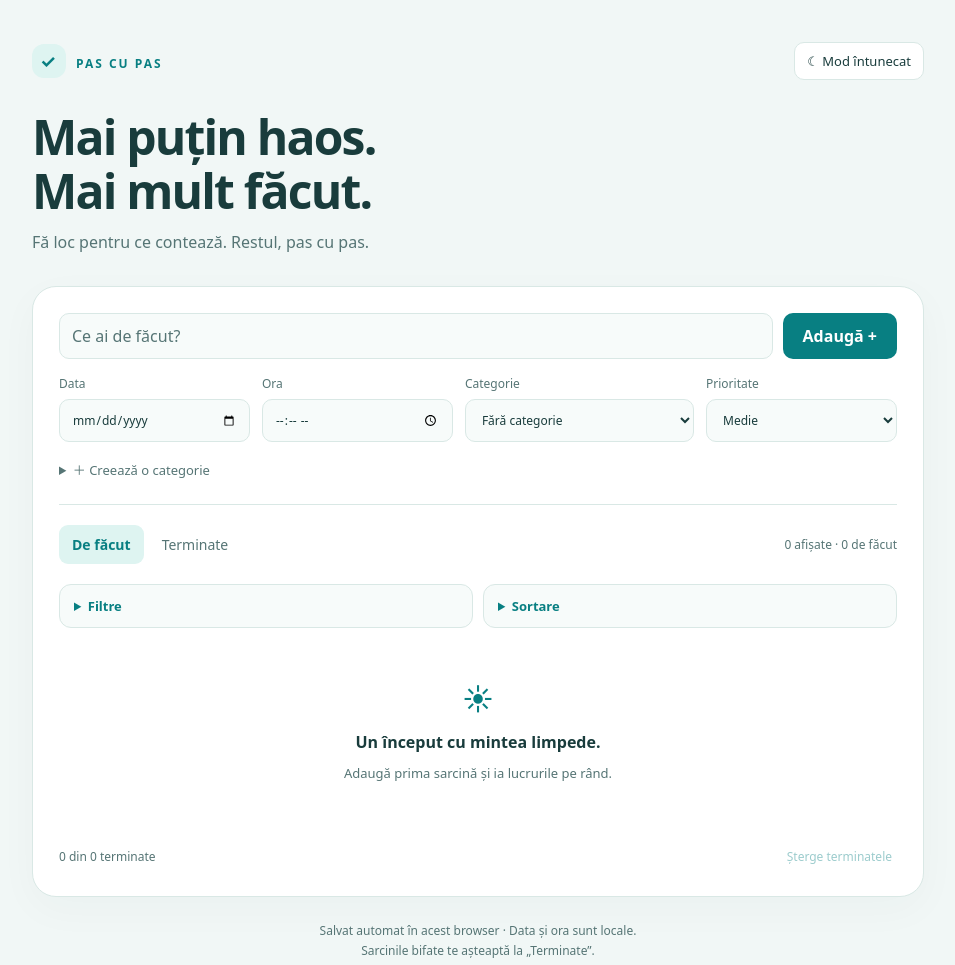
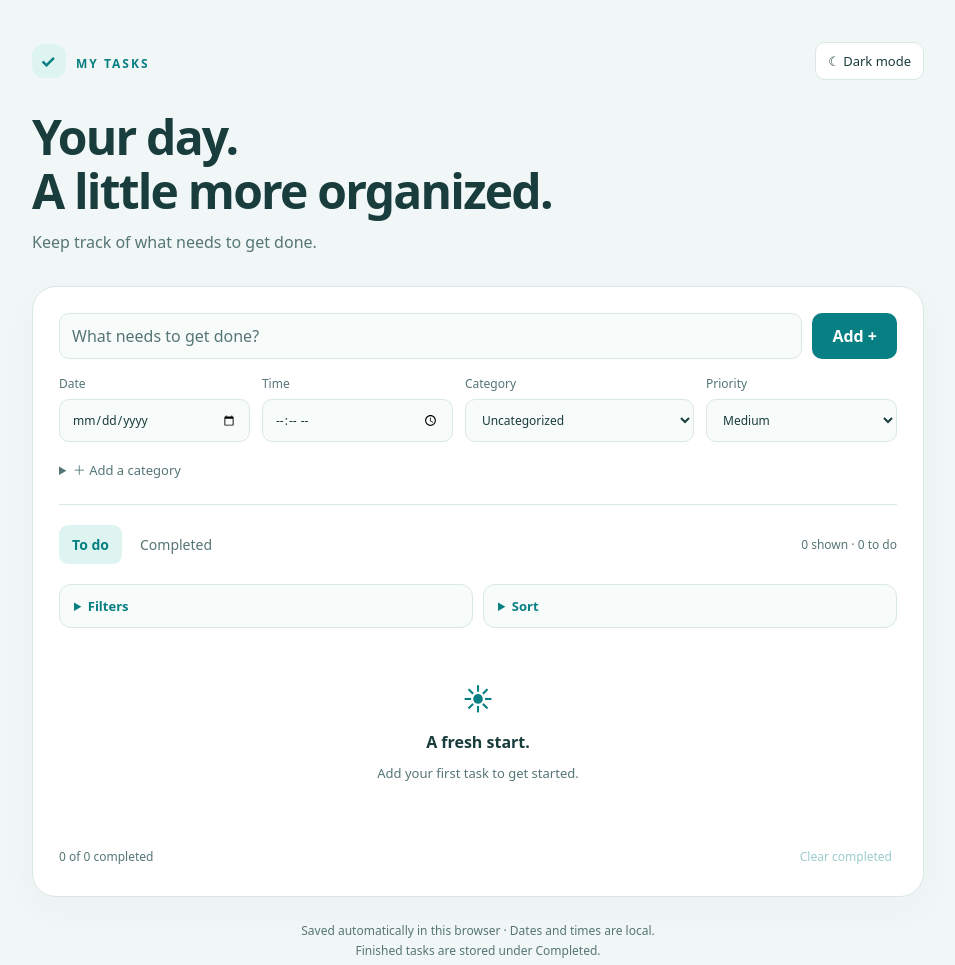
Before and after one commit to alexandr3i/test-chat, a website: page index.html in a window 1280 px wide. Shown: the whole page, without its empty margins (162-1117 px from the left). Drawn offline with Linux system fonts and the light colour scheme.

Commit message:
Switch app interface and messages to English

```diff
--- a/index.html
+++ b/index.html
@@ -1,8 +1,8 @@
 <!doctype html>
-<html lang="ro">
+<html lang="en">
 <head>
 <meta charset="utf-8"><meta name="viewport" content="width=device-width, initial-scale=1">
-<title>Lista mea — Pas cu pas</title>
+<title>My Tasks</title>
 <style>
 :root{color-scheme:light;--bg:#f1f7f6;--panel:#fff;--field:#f7fbfa;--text:#193c3c;--muted:#567575;--border:#d9e8e5;--accent:#087f82;--soft:#def4f1;--danger:#a53143;--shadow:#143f3a08;font-family:system-ui,-apple-system,BlinkMacSystemFont,"Segoe UI",sans-serif;background:var(--bg);color:var(--text)}
 :root[data-theme=dark]{color-scheme:dark;--bg:#101e23;--panel:#182a30;--field:#12242a;--text:#e3f4f1;--muted:#a0bfbd;--border:#30494e;--accent:#66ded3;--soft:#233f43;--danger:#ffacb7;--shadow:#0002}
@@ -12,49 +12,49 @@
 </head>
 <body>
 <main>
-<div class="top"><div class="brand"><span aria-hidden="true">✓</span>Pas cu pas</div><button id="theme-toggle" class="quiet" type="button" aria-pressed="false">☾ Mod întunecat</button></div>
-<header><h1>Mai puțin haos.<br>Mai mult făcut.</h1><p>Fă loc pentru ce contează. Restul, pas cu pas.</p></header>
-<section class="card" aria-label="Lista de sarcini">
+<div class="top"><div class="brand"><span aria-hidden="true">✓</span>My Tasks</div><button id="theme-toggle" class="quiet" type="button" aria-pressed="false">☾ Dark mode</button></div>
+<header><h1>Your day.<br>A little more organized.</h1><p>Keep track of what needs to get done.</p></header>
+<section class="card" aria-label="Task list">
 <form id="add-form">
-<div class="entry"><input id="task" type="text" maxlength="300" placeholder="Ce ai de făcut?" aria-label="Sarcină nouă" required autocomplete="off"><button class="primary" type="submit">Adaugă +</button></div>
+<div class="entry"><input id="task" type="text" maxlength="300" placeholder="What needs to get done?" aria-label="New task" required autocomplete="off"><button class="primary" type="submit">Add +</button></div>
 <div class="options">
-<label class="field">Data<input id="task-date" type="date"></label>
-<label class="field">Ora<input id="task-time" type="time"></label>
-<label class="field">Categorie<select id="task-category"><option value="">Fără categorie</option></select></label>
-<label class="field">Prioritate<select id="task-priority"><option value="medium">Medie</option><option value="high">Ridicată</option><option value="low">Scăzută</option></select></label>
+<label class="field">Date<input id="task-date" type="date"></label>
+<label class="field">Time<input id="task-time" type="time"></label>
+<label class="field">Category<select id="task-category"><option value="">Uncategorized</option></select></label>
+<label class="field">Priority<select id="task-priority"><option value="medium">Medium</option><option value="high">High</option><option value="low">Low</option></select></label>
 </div>
 </form>
-<details class="category-manager"><summary>＋ Creează o categorie</summary><form id="category-form" class="category-entry"><input id="new-category" type="text" maxlength="60" placeholder="Ex. Personal, Muncă…" aria-label="Numele categoriei" required autocomplete="off"><button type="submit" class="quiet">Creează</button></form><p id="category-feedback" role="status"></p></details>
-<div class="toolbar"><div class="tabs" aria-label="Starea sarcinilor"><button type="button" data-status="active" aria-pressed="true">De făcut</button><button type="button" data-status="done" aria-pressed="false">Terminate</button></div><span id="count" role="status"></span></div>
-<div class="list-controls" aria-label="Filtre și sortare">
-<details id="filters-panel" class="control-panel"><summary>Filtre<span id="filter-summary" class="filter-summary"></span></summary><div class="panel-content">
+<details class="category-manager"><summary>＋ Add a category</summary><form id="category-form" class="category-entry"><input id="new-category" type="text" maxlength="60" placeholder="e.g. Personal, Work…" aria-label="Category name" required autocomplete="off"><button type="submit" class="quiet">Create</button></form><p id="category-feedback" role="status"></p></details>
+<div class="toolbar"><div class="tabs" aria-label="Task status"><button type="button" data-status="active" aria-pressed="true">To do</button><button type="button" data-status="done" aria-pressed="false">Completed</button></div><span id="count" role="status"></span></div>
+<div class="list-controls" aria-label="Filters and sorting">
+<details id="filters-panel" class="control-panel"><summary>Filters<span id="filter-summary" class="filter-summary"></span></summary><div class="panel-content">
 <div class="filter-grid">
-<label class="field">Categorie<select id="filter-category"><option value="all">Toate categoriile</option><option value="none">Fără categorie</option></select></label>
-<label class="field">Prioritate<select id="filter-priority"><option value="all">Toate prioritățile</option><option value="high">Ridicată</option><option value="medium">Medie</option><option value="low">Scăzută</option></select></label>
-<label class="field">Din data<input id="date-from" type="date"></label>
-<label class="field">Până în data<input id="date-to" type="date"></label>
-<label class="field">De la ora<input id="time-from" type="time"></label>
-<label class="field">Până la ora<input id="time-to" type="time"></label>
+<label class="field">Category<select id="filter-category"><option value="all">All categories</option><option value="none">Uncategorized</option></select></label>
+<label class="field">Priority<select id="filter-priority"><option value="all">All priorities</option><option value="high">High</option><option value="medium">Medium</option><option value="low">Low</option></select></label>
+<label class="field">From date<input id="date-from" type="date"></label>
+<label class="field">To date<input id="date-to" type="date"></label>
+<label class="field">From time<input id="time-from" type="time"></label>
+<label class="field">To time<input id="time-to" type="time"></label>
 </div>
-<button id="reset-filters" class="reset" type="button">Resetează filtrele</button>
-<p id="range-hint" class="range-hint" role="status" hidden>Începutul intervalului trebuie să fie înaintea sfârșitului.</p>
+<button id="reset-filters" class="reset" type="button">Reset filters</button>
+<p id="range-hint" class="range-hint" role="status" hidden>The start of the range must be before the end.</p>
 </div></details>
-<details id="sort-panel" class="control-panel"><summary>Sortare</summary><div class="panel-content"><label class="field">Sortează după<select id="sort"><option value="date-asc">Data și ora ↑ (cele mai apropiate)</option><option value="date-desc">Data și ora ↓ (cele mai îndepărtate)</option><option value="priority-high">Prioritate: ridicată → scăzută</option><option value="priority-low">Prioritate: scăzută → ridicată</option><option value="category">Categorie: A → Z</option><option value="newest">Adăugate recent</option></select></label></div></details>
+<details id="sort-panel" class="control-panel"><summary>Sort</summary><div class="panel-content"><label class="field">Sort by<select id="sort"><option value="date-asc">Date & time: earliest first</option><option value="date-desc">Date & time: latest first</option><option value="priority-high">Priority: high → low</option><option value="priority-low">Priority: low → high</option><option value="category">Category: A → Z</option><option value="newest">Newest first</option></select></label></div></details>
 </div>
-<ul id="list" aria-label="Sarcini"></ul>
-<div id="empty" class="empty"><div class="icon" aria-hidden="true">☀</div><strong>Un început cu mintea limpede.</strong><span>Adaugă prima sarcină și ia lucrurile pe rând.</span></div>
-<div class="bottom"><span id="progress">Fiecare pas mic contează.</span><button id="clear" class="clear" type="button">Șterge terminatele</button></div>
+<ul id="list" aria-label="Tasks"></ul>
+<div id="empty" class="empty"><div class="icon" aria-hidden="true">☀</div><strong>A fresh start.</strong><span>Add your first task to get started.</span></div>
+<div class="bottom"><span id="progress">One task at a time.</span><button id="clear" class="clear" type="button">Clear completed</button></div>
 <p id="notice" role="status" hidden></p>
-</section><footer>Salvat automat în acest browser · Data și ora sunt locale.<br>Sarcinile bifate te așteaptă la „Terminate”.</footer>
+</section><footer>Saved automatically in this browser · Dates and times are local.<br>Finished tasks are stored under Completed.</footer>
 </main>
 <script>
 const $=selector=>document.querySelector(selector);
 const taskKey='lista-mea-v1', categoryKey='lista-mea-categories-v1', themeKey='lista-mea-theme';
-const priorities={high:'Ridicată',medium:'Medie',low:'Scăzută'}, ranks={high:0,medium:1,low:2};
+const priorities={high:'High',medium:'Medium',low:'Low'}, ranks={high:0,medium:1,low:2};
 let tasks=[],categories=[],status='active';
 function warn(text){$('#notice').textContent=text;$('#notice').hidden=false;}
-function read(key,fallback){try{return JSON.parse(localStorage.getItem(key)||JSON.stringify(fallback));}catch{warn('Unele date salvate nu pot fi citite. Poți folosi aplicația în continuare.');return fallback;}}
-function write(key,value){try{localStorage.setItem(key,JSON.stringify(value));}catch{warn('Browserul nu permite salvarea. Modificările rămân disponibile doar în această sesiune.');}}
+function read(key,fallback){try{return JSON.parse(localStorage.getItem(key)||JSON.stringify(fallback));}catch{warn('Some saved data could not be loaded. You can still use the app.');return fallback;}}
+function write(key,value){try{localStorage.setItem(key,JSON.stringify(value));}catch{warn('Your browser could not save changes. They will only be available in this session.');}}
 const savedTasks=read(taskKey,[]),savedCategories=read(categoryKey,[]);
 const validDate=value=>typeof value==='string'&&/^\d{4}-\d{2}-\d{2}$/.test(value)&&!Number.isNaN(Date.parse(value));
 const validTime=value=>typeof value==='string'&&/^([01]\d|2[0-3]):[0-5]\d$/.test(value);
@@ -63,16 +63,16 @@ if(Array.isArray(savedTasks))tasks=savedTasks.filter(t=>t&&typeof t.id==='string
 for(const task of tasks)if(task.category&&!categories.includes(task.category))categories.push(task.category);
 const uid=()=>globalThis.crypto?.randomUUID?.()||'local-'+Date.now().toString(36)+'-'+Math.random().toString(36).slice(2);
 function save(){write(taskKey,tasks);}
-function setTheme(theme){document.documentElement.dataset.theme=theme;const dark=theme==='dark';$('#theme-toggle').setAttribute('aria-pressed',String(dark));$('#theme-toggle').textContent=dark?'☀ Mod luminos':'☾ Mod întunecat';}
+function setTheme(theme){document.documentElement.dataset.theme=theme;const dark=theme==='dark';$('#theme-toggle').setAttribute('aria-pressed',String(dark));$('#theme-toggle').textContent=dark?'☀ Light mode':'☾ Dark mode';}
 const savedTheme=read(themeKey,null);setTheme(savedTheme==='dark'||savedTheme==='light'?savedTheme:(matchMedia('(prefers-color-scheme: dark)').matches?'dark':'light'));
 $('#theme-toggle').addEventListener('click',()=>{const theme=document.documentElement.dataset.theme==='dark'?'light':'dark';setTheme(theme);write(themeKey,theme);});
 function categoryOptions(){
  const entry=$('#task-category'),filter=$('#filter-category'),entryValue=entry.value,filterValue=filter.value;
- entry.replaceChildren(new Option('Fără categorie',''));filter.replaceChildren(new Option('Toate categoriile','all'),new Option('Fără categorie','none'));
- for(const c of [...categories].sort((a,b)=>a.localeCompare(b,'ro'))){entry.add(new Option(c,c));filter.add(new Option(c,'category:'+c));}
+ entry.replaceChildren(new Option('Uncategorized',''));filter.replaceChildren(new Option('All categories','all'),new Option('Uncategorized','none'));
+ for(const c of [...categories].sort((a,b)=>a.localeCompare(b,'en'))){entry.add(new Option(c,c));filter.add(new Option(c,'category:'+c));}
  entry.value=entryValue;filter.value=filterValue;
 }
-$('#category-form').addEventListener('submit',event=>{event.preventDefault();const input=$('#new-category'),name=input.value.trim();if(!name){input.value='';input.focus();return;}const existing=categories.find(c=>c.toLocaleLowerCase('ro')===name.toLocaleLowerCase('ro'));if(existing){$('#task-category').value=existing;$('#category-feedback').textContent='Categoria există deja și a fost selectată.';return;}categories.push(name);write(categoryKey,categories);categoryOptions();$('#task-category').value=name;input.value='';$('#category-feedback').textContent='Categoria „'+name+'” a fost creată și selectată.';});
+$('#category-form').addEventListener('submit',event=>{event.preventDefault();const input=$('#new-category'),name=input.value.trim();if(!name){input.value='';input.focus();return;}const existing=categories.find(c=>c.toLocaleLowerCase('en')===name.toLocaleLowerCase('en'));if(existing){$('#task-category').value=existing;$('#category-feedback').textContent='This category already exists and has been selected.';return;}categories.push(name);write(categoryKey,categories);categoryOptions();$('#task-category').value=name;input.value='';$('#category-feedback').textContent='Category “'+name+'” created and selected.';});
 function filteredTasks(){
  const category=$('#filter-category').value,priority=$('#filter-priority').value,from=$('#date-from').value,to=$('#date-to').value,timeFrom=$('#time-from').value,timeTo=$('#time-to').value;
  const activeFilters=[category!=='all',priority!=='all',!!from,!!to,!!timeFrom,!!timeTo].filter(Boolean).length;
@@ -89,7 +89,7 @@ function filteredTasks(){
   if(sort==='date-desc')result=compareDate(a,b,-1);
   if(sort==='priority-high')result=ranks[a.priority]-ranks[b.priority];
   if(sort==='priority-low')result=ranks[b.priority]-ranks[a.priority];
-  if(sort==='category')result=(!a.category)-(!b.category)||a.category.localeCompare(b.category,'ro');
+  if(sort==='category')result=(!a.category)-(!b.category)||a.category.localeCompare(b.category,'en');
   if(sort==='newest')return order.get(b.id)-order.get(a.id);
   return result||compareDate(a,b)||order.get(a.id)-order.get(b.id);
  });return shown;
@@ -100,27 +100,27 @@ function render(){
  for(const task of shown){
   const row=document.createElement('li');row.classList.toggle('done',task.done);
   const checkbox=document.createElement('input');checkbox.type='checkbox';checkbox.checked=task.done;checkbox.id='task-'+task.id;
-  checkbox.addEventListener('change',()=>{task.done=checkbox.checked;save();render();$('#count').textContent+=(task.done?' · Mutată la Terminate':' · Mutată la De făcut');$('#task').focus();});
+  checkbox.addEventListener('change',()=>{task.done=checkbox.checked;save();render();$('#count').textContent+=(task.done?' · Moved to Completed':' · Moved to To do');$('#task').focus();});
   const body=document.createElement('div');body.className='task-body';const label=document.createElement('label');label.htmlFor=checkbox.id;label.className='task-title';label.textContent=task.text;
   const meta=document.createElement('div');meta.className='meta';
-  if(task.date){const date=new Date(task.date+'T12:00:00').toLocaleDateString('ro-RO',{day:'numeric',month:'short',year:'numeric'});const overdue=!task.done&&new Date(task.date+'T'+(task.time||'23:59:59'))<new Date();meta.append(badge('◷ '+date+(task.time?' · '+task.time:'')+(overdue?' · Depășit':''),overdue?'overdue':''));}
-  meta.append(badge(task.category||'Fără categorie'),badge('Prioritate '+priorities[task.priority].toLocaleLowerCase('ro'),'priority-'+task.priority));
-  body.append(label,meta);const remove=document.createElement('button');remove.type='button';remove.className='delete';remove.textContent='×';remove.setAttribute('aria-label','Șterge: '+task.text);remove.addEventListener('click',()=>{tasks=tasks.filter(t=>t.id!==task.id);save();render();$('#task').focus();});row.append(checkbox,body,remove);list.append(row);
+  if(task.date){const date=new Date(task.date+'T12:00:00').toLocaleDateString('en-GB',{day:'numeric',month:'short',year:'numeric'});const overdue=!task.done&&new Date(task.date+'T'+(task.time||'23:59:59'))<new Date();meta.append(badge('◷ '+date+(task.time?' · '+task.time:'')+(overdue?' · Overdue':''),overdue?'overdue':''));}
+  meta.append(badge(task.category||'Uncategorized'),badge('Priority '+priorities[task.priority].toLocaleLowerCase('en'),'priority-'+task.priority));
+  body.append(label,meta);const remove=document.createElement('button');remove.type='button';remove.className='delete';remove.textContent='×';remove.setAttribute('aria-label','Delete: '+task.text);remove.addEventListener('click',()=>{tasks=tasks.filter(t=>t.id!==task.id);save();render();$('#task').focus();});row.append(checkbox,body,remove);list.append(row);
  }
  const active=tasks.filter(t=>!t.done).length,done=tasks.length-active;
- $('#count').textContent=shown.length+' afișate · '+(status==='active'?active+' de făcut':done+' terminate');
- $('#progress').textContent=done+' din '+tasks.length+' terminate';$('#clear').disabled=!done;
- $('#empty').hidden=shown.length>0;$('#empty strong').textContent=tasks.length?'Nicio sarcină de afișat.':'Un început cu mintea limpede.';$('#empty span').textContent=tasks.length?'Schimbă filtrele sau adaugă o sarcină nouă.':'Adaugă prima sarcină și ia lucrurile pe rând.';
+ $('#count').textContent=shown.length+' shown · '+(status==='active'?active+' to do':done+' completed');
+ $('#progress').textContent=done+' of '+tasks.length+' completed';$('#clear').disabled=!done;
+ $('#empty').hidden=shown.length>0;$('#empty strong').textContent=tasks.length?'No tasks to show.':'A fresh start.';$('#empty span').textContent=tasks.length?'Try different filters or add a new task.':'Add your first task to get started.';
  document.querySelectorAll('[data-status]').forEach(b=>b.setAttribute('aria-pressed',String(b.dataset.status===status)));
 }
 $('#task-time').addEventListener('input',()=>$('#task-time').setCustomValidity(''));
 $('#task-date').addEventListener('input',()=>$('#task-time').setCustomValidity(''));
-$('#add-form').addEventListener('submit',event=>{event.preventDefault();const input=$('#task'),text=input.value.trim(),date=$('#task-date').value,time=$('#task-time').value;if(!text){input.value='';input.focus();return;}if(time&&!date){$('#task-time').setCustomValidity('Alege și data pentru această oră.');$('#task-time').reportValidity();return;}tasks.push({id:uid(),text,done:false,date,time,category:$('#task-category').value,priority:$('#task-priority').value});save();status='active';resetFilters();input.value='';render();input.focus();});
+$('#add-form').addEventListener('submit',event=>{event.preventDefault();const input=$('#task'),text=input.value.trim(),date=$('#task-date').value,time=$('#task-time').value;if(!text){input.value='';input.focus();return;}if(time&&!date){$('#task-time').setCustomValidity('Choose a date for this time.');$('#task-time').reportValidity();return;}tasks.push({id:uid(),text,done:false,date,time,category:$('#task-category').value,priority:$('#task-priority').value});save();status='active';resetFilters();input.value='';render();input.focus();});
 function resetFilters(){for(const id of ['date-from','date-to','time-from','time-to'])$('#'+id).value='';$('#filter-category').value='all';$('#filter-priority').value='all';}
 $('#reset-filters').addEventListener('click',()=>{resetFilters();render();});
 for(const id of ['filter-category','filter-priority','date-from','date-to','time-from','time-to','sort'])$('#'+id).addEventListener('change',render);
 for(const button of document.querySelectorAll('[data-status]'))button.addEventListener('click',()=>{status=button.dataset.status;render();});
-$('#clear').addEventListener('click',()=>{if(confirm('Ștergi definitiv toate sarcinile terminate?')){tasks=tasks.filter(t=>!t.done);save();render();}});
+$('#clear').addEventListener('click',()=>{if(confirm('Permanently delete all completed tasks?')){tasks=tasks.filter(t=>!t.done);save();render();}});
 categoryOptions();render();
 </script>
 </body>
--- a/server.mjs
+++ b/server.mjs
@@ -3,13 +3,13 @@ import { readFile } from 'node:fs/promises';
 const page = new URL('./index.html', import.meta.url);
 const server = http.createServer(async (req, res) => {
   if (req.url !== '/' && req.url !== '/index.html') {
-    res.writeHead(404); res.end('Pagina nu există'); return;
+    res.writeHead(404); res.end('Page not found'); return;
   }
   try {
     res.writeHead(200, { 'Content-Type': 'text/html; charset=utf-8' });
     res.end(await readFile(page));
   } catch {
-    res.writeHead(500); res.end('Pagina nu poate fi încărcată');
+    res.writeHead(500); res.end('Could not load page');
   }
 });
-server.listen(Number(process.env.PORT || 3000), '0.0.0.0', () => console.log('Aplicația rulează pe portul ' + server.address().port));
+server.listen(Number(process.env.PORT || 3000), '0.0.0.0', () => console.log('App listening on port ' + server.address().port));
```
Also changed, not shown: README.md.
